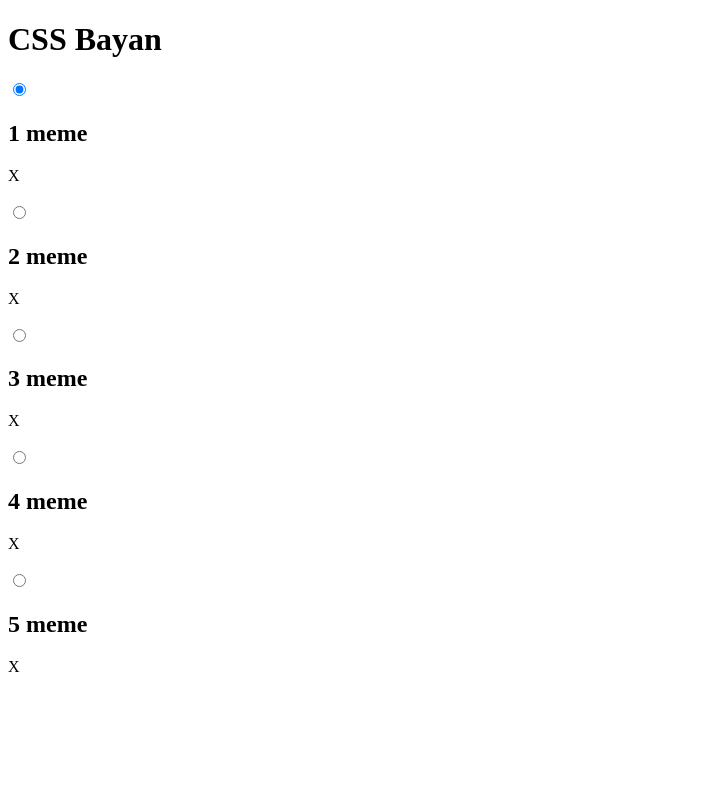
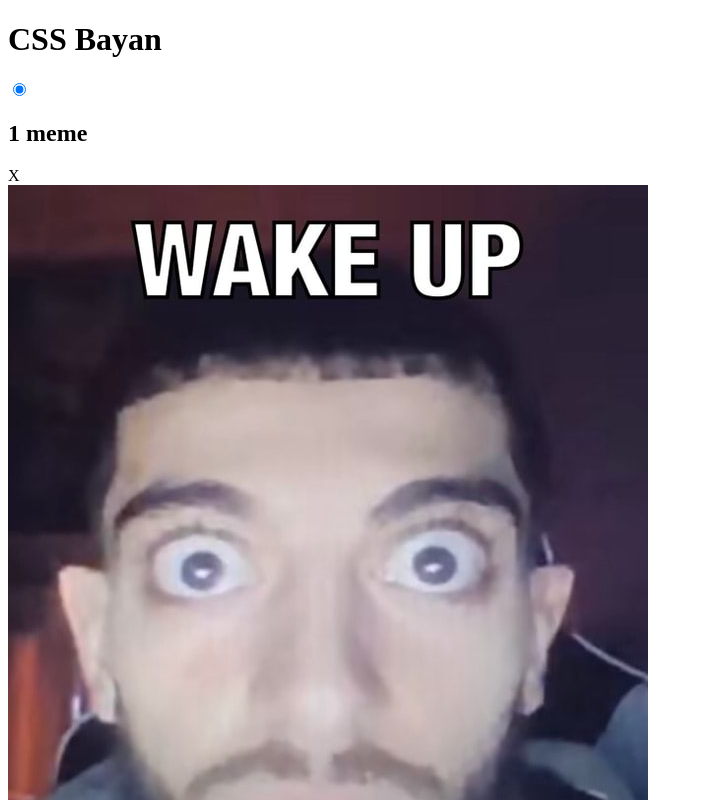
Before and after one commit to XnextOneO/cssBayan, a plain HTML site: page index.html in a window 1280 px wide. Shown: the top 800 px of the page, without its empty margins (0-703 px from the left). Drawn offline with Linux system fonts and the light colour scheme.

Commit message:
feat: add images (Son, March 13, 2023 17:54:12 PM)

```diff
--- a/index.html
+++ b/index.html
@@ -17,7 +17,7 @@
                 <div class="btnWrap">X</div>
             </div>
             <div class="imgMeme">
-                <img src="" alt="">
+                <img src="img/wakeUp.jpg" alt="">
             </div>
         </label>
         <label class="accorItem">
@@ -27,7 +27,7 @@
                 <div class="btnWrap">X</div>
             </div>
             <div class="imgMeme">
-                <img src="" alt="" >
+                <img src="img/wakeUp.jpg" alt="" >
             </div>
         </label>
         <label class="accorItem">
@@ -37,7 +37,7 @@
                 <div class="btnWrap">X</div>
             </div>
             <div class="imgMeme">
-                <img src="" alt="" >
+                <img src="img/wakeUp.jpg" alt="" >
             </div>
         </label>
         <label class="accorItem">
@@ -47,7 +47,7 @@
                 <div class="btnWrap">X</div>
             </div>
             <div class="imgMeme">
-                <img src="" alt="" >
+                <img src="img/wakeUp.jpg" alt="" >
             </div>
         </label>
         <label class="accorItem">
@@ -57,7 +57,7 @@
                 <div class="btnWrap">X</div>
             </div>
             <div class="imgMeme">
-                <img src="" alt="">
+                <img src="img/wakeUp.jpg" alt="">
             </div>
         </label>
     </div>
```
